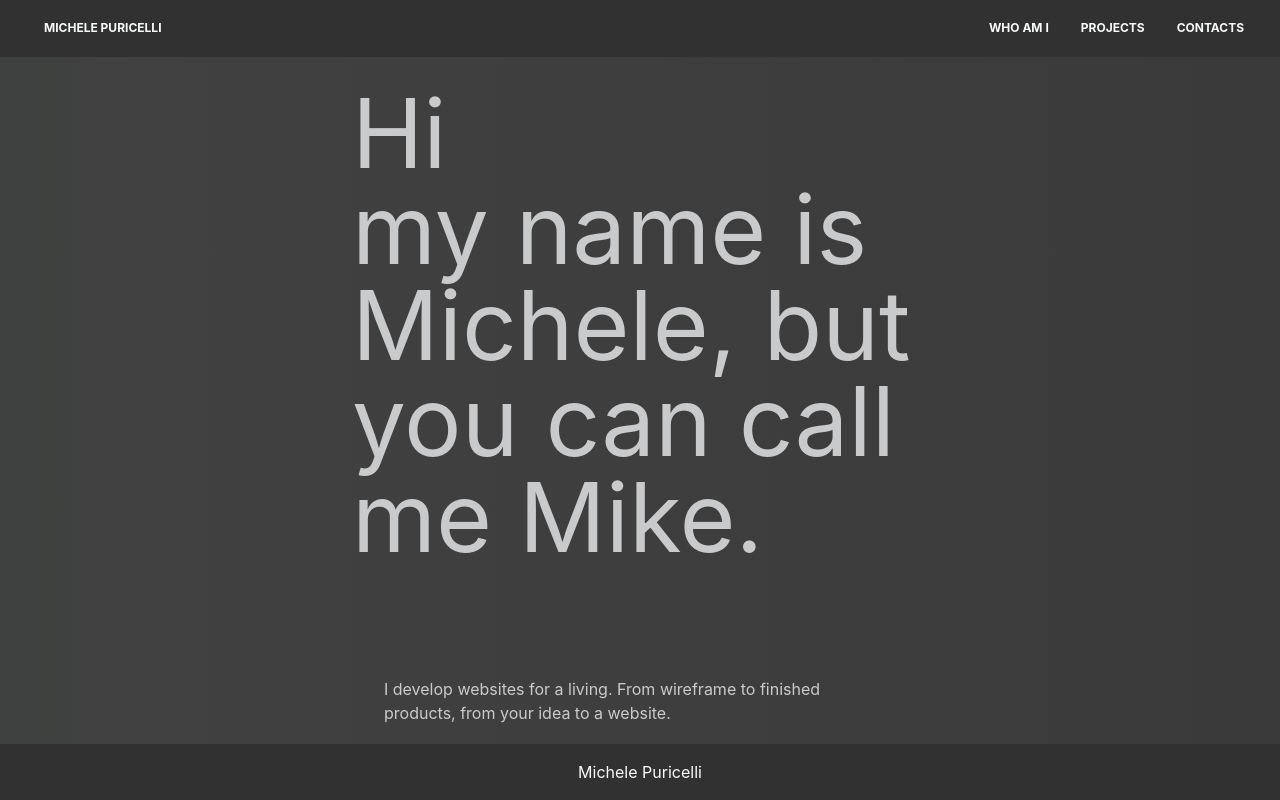
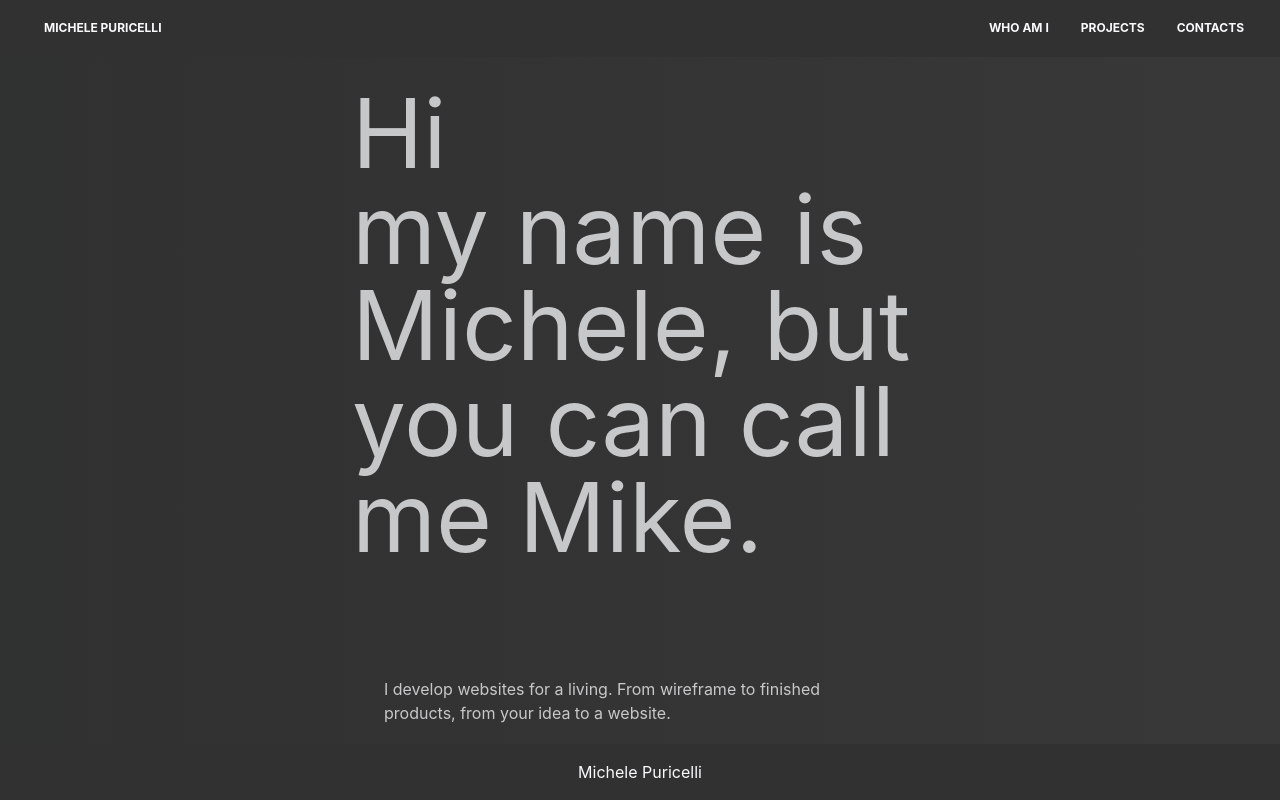
Before and after one commit to MikeBurton89/portfolio-nextjs, a Next.js app: page / in a window 1280 px wide. Built offline with nearby package versions, Linux system fonts and the light colour scheme.

Commit message:
added moving gradient background

```diff
--- a/components/UI/Background.js
+++ b/components/UI/Background.js
@@ -7,8 +7,8 @@ const Background = (props) => {
             <div className='w-full
             bg-gradient-to-r
 from-green
-via-grey
-to-dark-grey
+via-dark-grey
+to-grey
     h-screen
     background-animate
     '>{props.children}
--- a/pages/_app.js
+++ b/pages/_app.js
@@ -10,9 +10,7 @@ function MyApp({ Component, pageProps }) {
     <>
       <Background>
         <Navbar></Navbar>
-
         <Component {...pageProps} />
-
         <Footer></Footer>
       </Background>
     </>
```
